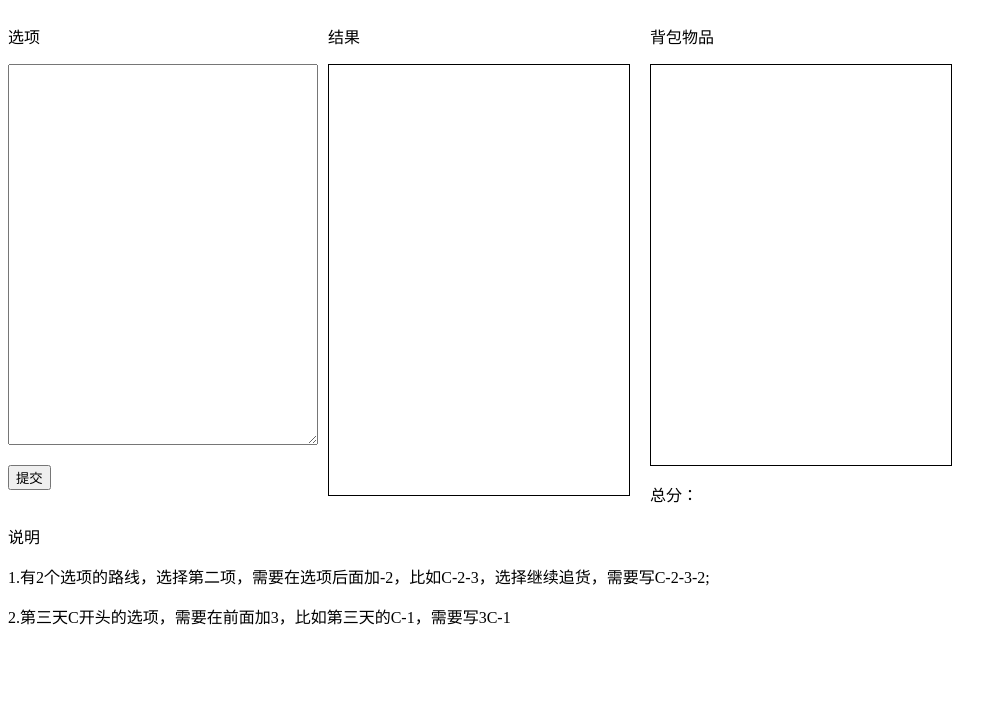
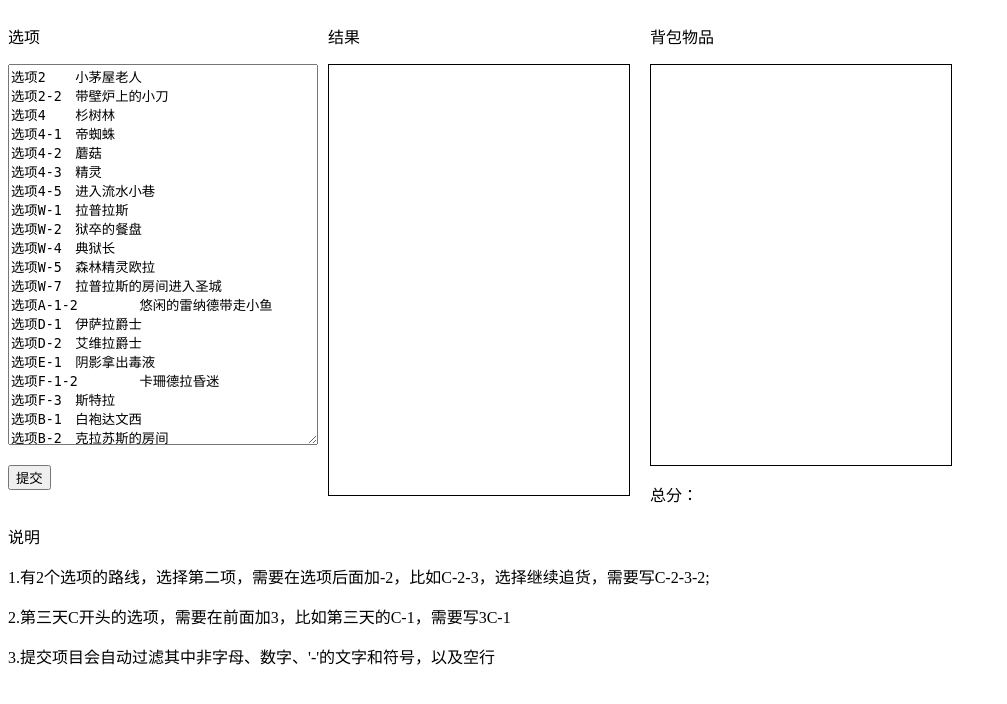
Before and after one commit to RosemaryYL/Sites, a PHP site: page /gw2game/index.php in a window 1280 px wide. Shown: the top 704 px of the page, without its empty margins (0-1007 px from the left). Run offline with PHP 8.4, Linux system fonts and the light colour scheme; some libraries are stand-ins or nearby versions.

Commit message:
fix 提示

```diff
--- a/gw2game/index.php
+++ b/gw2game/index.php
@@ -16,7 +16,28 @@ and open the template in the editor.
         <div style="height: 500px;width: 1000px;">
         <div style="float: left;width: 300px">
             <p>选项</p>
-            <p><textarea cols="36" rows="25"></textarea></p>
+            <p><textarea cols="36" rows="25">选项2	小茅屋老人
+选项2-2	带壁炉上的小刀
+选项4	杉树林
+选项4-1	帝蜘蛛
+选项4-2	蘑菇
+选项4-3	精灵
+选项4-5	进入流水小巷
+选项W-1	拉普拉斯
+选项W-2	狱卒的餐盘
+选项W-4	典狱长
+选项W-5	森林精灵欧拉
+选项W-7	拉普拉斯的房间进入圣城
+选项A-1-2	悠闲的雷纳德带走小鱼
+选项D-1	伊萨拉爵士
+选项D-2	艾维拉爵士
+选项E-1	阴影拿出毒液
+选项F-1-2	卡珊德拉昏迷
+选项F-3	斯特拉
+选项B-1	白袍达文西
+选项B-2	克拉苏斯的房间
+选项X-1-2	杀死尤利西斯
+选项X-2	贡献鲜血</textarea></p>
             <p><input id="submit" type="button" value="提交" /></p>
         </div>
         <div style="float: left;margin-left: 20px">
@@ -33,6 +54,7 @@ and open the template in the editor.
             <p>说明</p>
             <p>1.有2个选项的路线，选择第二项，需要在选项后面加-2，比如C-2-3，选择继续追货，需要写C-2-3-2;</p>
             <p>2.第三天C开头的选项，需要在前面加3，比如第三天的C-1，需要写3C-1</p>
+            <p>3.提交项目会自动过滤其中非字母、数字、'-'的文字和符号，以及空行</p>
         </div>
         <script>
             $("#submit").click(function(event) {
```
